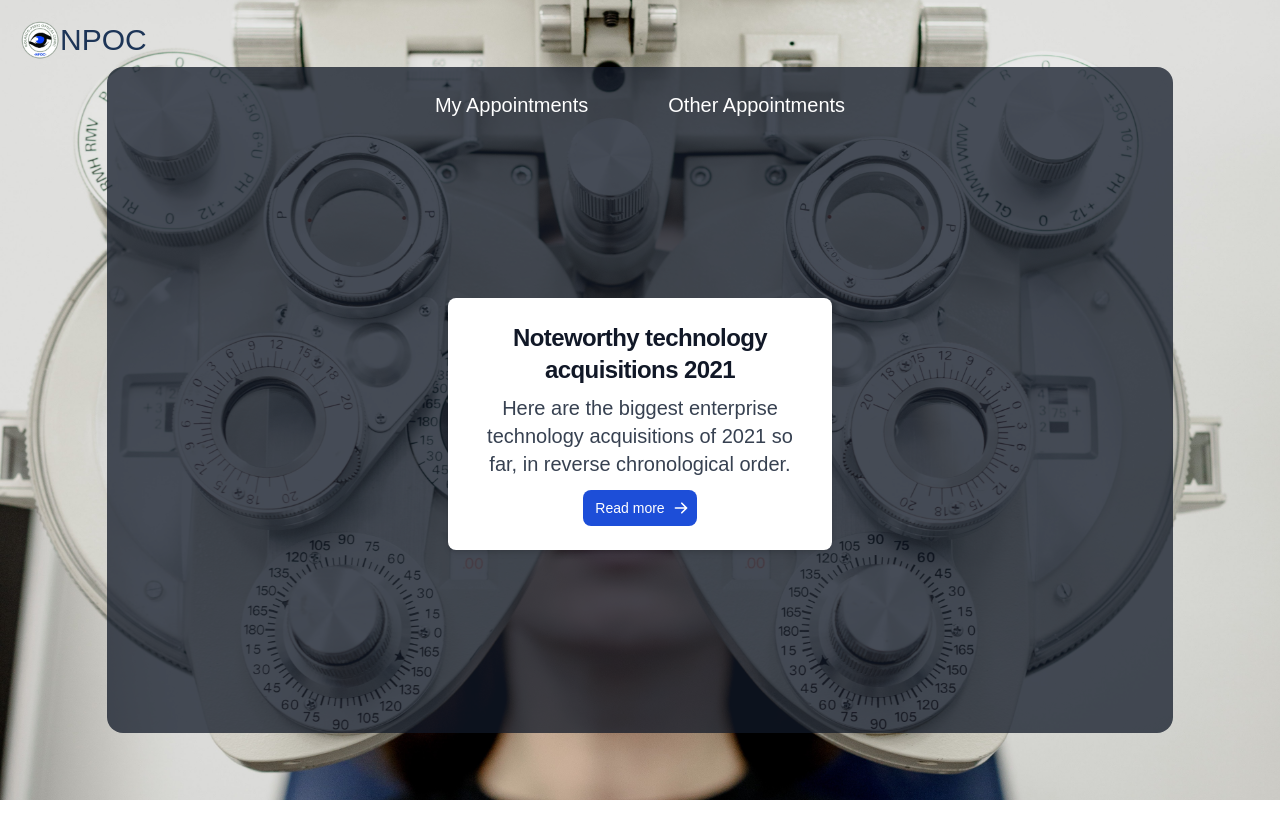
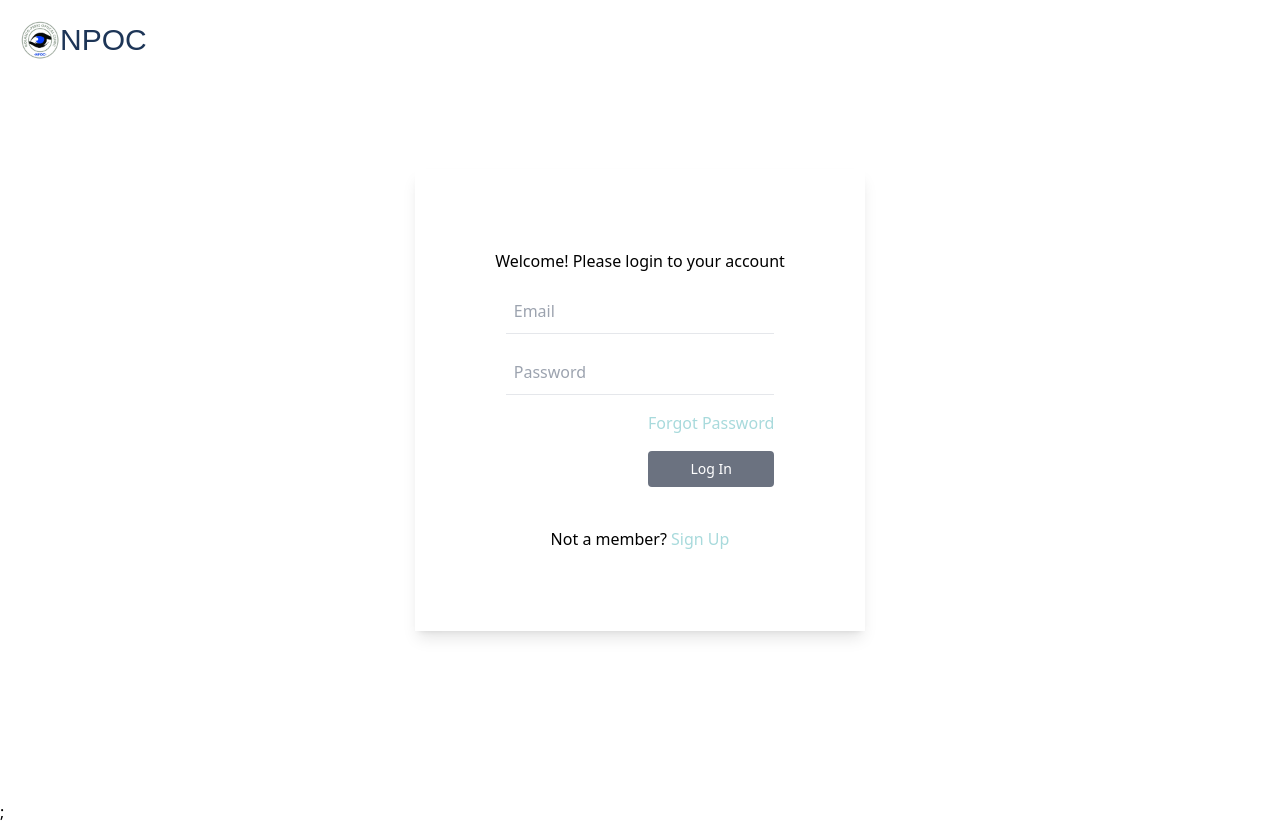
Before and after one commit to KevinPerez10/NPOC-TEST, a React (Vite) app in the folder client/: page /sched in a window 1280 px wide. Before the commit the page ends 800 px from the top, so only its background shows below. Built offline with nearby package versions, Linux system fonts and the light colour scheme.

Commit message:
Functions

```diff
--- a/client/src/components/Dashboard.jsx
+++ b/client/src/components/Dashboard.jsx
@@ -8,6 +8,8 @@ export default function Dashboard() {
         email: "admin@admin.com",
         password: "admin123"
     };
+
+
     const [user, setUser] = useState({email:""});
     const [error, setError] = useState("");
 
--- a/client/src/components/ForgotPass.jsx
+++ b/client/src/components/ForgotPass.jsx
@@ -23,7 +23,7 @@ export default function ForgotPass() {
                     </button>
                 </form>
                 <div className="w-full text-center mt-10">
-                    Go back to <Link to="/login" className='text-link'>Log In</Link>
+                    Go back to <Link to="/sched" className='text-link'>Log In</Link>
                 </div>
             </div>
         </div>
--- a/client/src/components/LogIn.jsx
+++ b/client/src/components/LogIn.jsx
@@ -1,27 +1,38 @@
-import React from 'react'
+import React, {useState} from 'react'
 import {Link} from 'react-router-dom'
 import Nav from './Nav'
 
-export default function LogIn() {
+export default function LogIn({Login, error}) {
+    const [details, setDetails] = useState({email: "", password: ""});
+
+    const submitHandler = e => {
+        e.preventDefault();
+
+        Login(details);
+      };
+
   return (
     <div>
         <Nav />
         <div className='h-screen grid place-items-center'>
             <div className='min-h-fit w-fit flex flex-col justify-center items-center shadow-lg p-20'>
                 <h2 className="text-center mb-4"> Welcome! Please login to your account </h2>
-                <form className='grid grid-cols-2 gap-4'>
-                    <div class="col-span-2 flex items-center border-b border-gray py-2">
-                        <input class="appearance-none bg-transparent border-none w-full text-gray-700 mr-3 py-1 px-2 leading-tight focus:outline-none"
+                {(error != "") ? (<div className="error">{error.message}</div>) : ""}
+                <form className='grid grid-cols-2 gap-4' onSubmit={submitHandler}>
+                    <div className="col-span-2 flex items-center border-b border-gray py-2">
+                        <input className="appearance-none bg-transparent border-none w-full text-gray-700 mr-3 py-1 px-2 leading-tight focus:outline-none"
                                 type="text"
                                 placeholder="Email"
-                                aria-label="email"/>
+                                aria-label="email"
+                                onChange={e => setDetails({...details, email: e.target.value})} value={details.email}/>
 
                     </div>
-                    <div class="col-span-2 flex items-center border-b border-gray py-2">
-                        <input class="appearance-none bg-transparent border-none w-full text-gray-700 mr-3 py-1 px-2 leading-tight focus:outline-none"
+                    <div className="col-span-2 flex items-center border-b border-gray py-2">
+                        <input className="appearance-none bg-transparent border-none w-full text-gray-700 mr-3 py-1 px-2 leading-tight focus:outline-none"
                                 type="text"
                                 placeholder="Password"
-                                aria-label="password"/>
+                                aria-label="password"
+                                onChange={e => setDetails({...details, password: e.target.value})} value={details.password}/>
 
                     </div>
                     <Link to="/forgotpass" className='col-start-2'>
@@ -29,12 +40,12 @@ export default function LogIn() {
                             Forgot Password
                         </div>
                     </Link>
-                    <Link to="/sched" className='col-start-2'>
-                        <button class="w-full flex-shrink-0 bg-gray-500 hover:bg-gray-700 border-gray-500 hover:border-gray-700 text-sm border-4 text-white py-1 px-2 rounded"
+                    <div className='col-start-2'>
+                        <button className="w-full flex-shrink-0 bg-gray-500 hover:bg-gray-700 border-gray-500 hover:border-gray-700 text-sm border-4 text-white py-1 px-2 rounded"
                                 type="submit">
                             Log In
                         </button>
-                    </Link>
+                    </div>
                 </form>
                 <div className="w-full text-center mt-10">
                     Not a member? <Link to="/signup" className='text-link'>Sign Up</Link>
--- a/client/src/components/Sched.jsx
+++ b/client/src/components/Sched.jsx
@@ -1,12 +1,33 @@
-import React from 'react'
+import React,{useState} from 'react'
 import Nav from './Nav';
 import {Link} from 'react-router-dom';
+import LogIn from './LogIn';
+import Axios from 'axios';
 
 export default function Sched() {
+    const [loginStatus, setLoginStatus] = useState("");
+    const [error, setError] = useState([]);
+
+    const Login = details => {
+        console.log(details)
+        Axios.post("http://127.0.0.1:5174/login", {
+            email: details.email,
+            password: details.password
+            }).then((response) => {
+            if(response.data.message){
+            setError(response.data)
+            } else {
+            setLoginStatus(response.data[0].firstName + " " + response.data[0].lastName);
+            }
+        });
+    }
   return (
+    <div>
+        {(loginStatus != "") ? (
     <div>
         <Nav />
         <div className="text-center font-poppins xxs:bg-center bg-npoc--appointment__page bg-cover bg-no-repeat w-full h-screen flex flex-col justify-center">
+            {loginStatus}
             <main className='grid place-items-center h-5/6 text-white'>
                 <div className='font-gilmer text-xl flex flex-col items-center h-full w-5/6 pt-5 bg-gray-900/75 rounded-2xl  overflow-auto'>
                     <div className='flex flex-col sm:flex-row justify-evenly sticky top-1'>
@@ -28,6 +49,11 @@ export default function Sched() {
                 </div>
             </main>
         </div>
+
+    </div>
+    ): (
+        <LogIn Login={Login} error={error}/>
+    )};
     </div>
   )
 }
--- a/client/src/components/SignUp.jsx
+++ b/client/src/components/SignUp.jsx
@@ -136,7 +136,7 @@ export default function SignUp() {
                             Cancel
                         </button>
                     </Link>
-                    <Link to="/login" className='grid'>
+                    <Link to="/sched" className='grid'>
                         <button class="flex-shrink-0 bg-gray-500 hover:bg-gray-700 border-gray-500 hover:border-gray-700 text-sm border-4 text-white py-1 px-2 rounded"
                                 onClick={signupInfo} type="submit">
                             Sign Up
@@ -144,7 +144,7 @@ export default function SignUp() {
                     </Link>
                 </form>
                 <div className="w-full text-right mt-5">
-                    Already have an account? <Link to="/login" className='text-link'>Log In</Link>
+                    Already have an account? <Link to="/sched" className='text-link'>Log In</Link>
                 </div>
             </div>
         </div>
```
Also changed, not shown: 1 other file (tests, documents, lock files or other folders).
